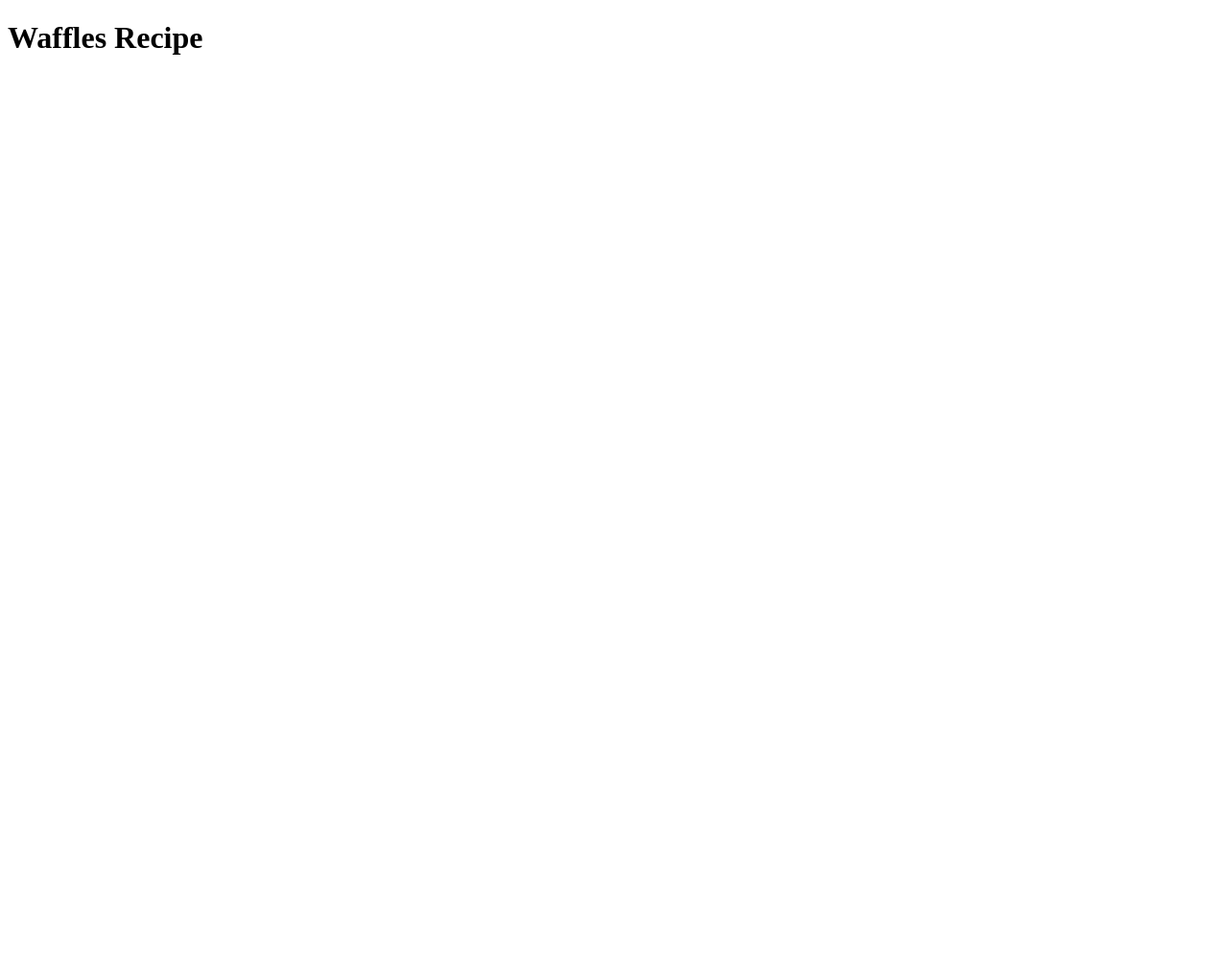
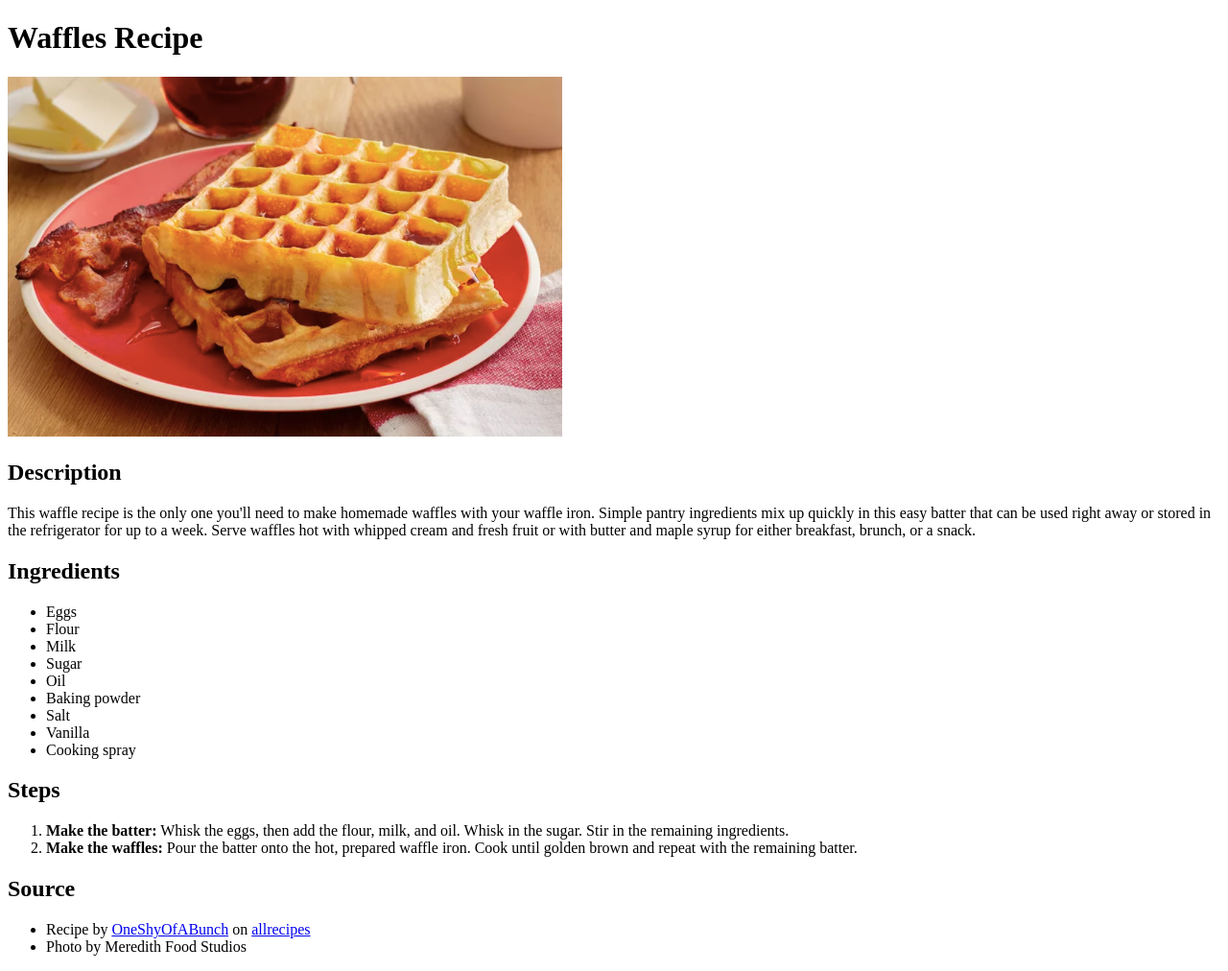
Before and after one commit to bernardouribe98/odin-recipes, a plain HTML site: page recipes/waffles.html in a window 1280 px wide. Shown: the whole page at 96% size. Before the commit the page ends 800 px from the top, so only its background shows below. Drawn offline with Linux system fonts and the light colour scheme.

Commit message:
Added content to waffles.html

```diff
--- a/recipes/waffles.html
+++ b/recipes/waffles.html
@@ -8,5 +8,30 @@
 </head>
 <body>
     <h1>Waffles Recipe</h1>
+    <img src="../images/waffles.png">
+    <h2>Description</h2>
+    <p>This waffle recipe is the only one you'll need to make homemade waffles with your waffle iron. Simple pantry ingredients mix up quickly in this easy batter that can be used right away or stored in the refrigerator for up to a week. Serve waffles hot with whipped cream and fresh fruit or with butter and maple syrup for either breakfast, brunch, or a snack.</p>
+    <h2>Ingredients</h2>
+    <ul>
+        <li>Eggs</li>
+        <li>Flour</li>
+        <li>Milk</li>
+        <li>Sugar</li>
+        <li>Oil</li>
+        <li>Baking powder</li>
+        <li>Salt</li>
+        <li>Vanilla</li>
+        <li>Cooking spray</li>
+    </ul>
+    <h2>Steps</h2>
+    <ol>
+        <li><strong>Make the batter:</strong> Whisk the eggs, then add the flour, milk, and oil. Whisk in the sugar. Stir in the remaining ingredients.</li>
+        <li><strong>Make the waffles:</strong> Pour the batter onto the hot, prepared waffle iron. Cook until golden brown and repeat with the remaining batter.</li>
+    </ol>
+    <h2>Source</h2>
+    <ul>
+        <li>Recipe by <a href="https://www.allrecipes.com/cook/51217">OneShyOfABunch</a> on <a href="https://www.allrecipes.com/recipe/22180/waffles-i/">allrecipes</a></li>
+        <li>Photo by Meredith Food Studios</li>
+    </ul>
 </body>
 </html>
```
Also changed, not shown: images/waffles.png (added).
